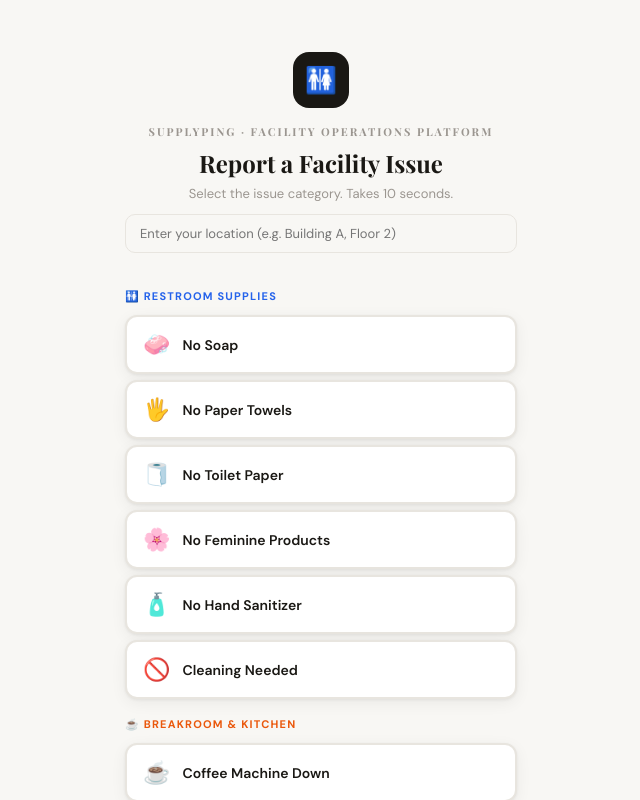
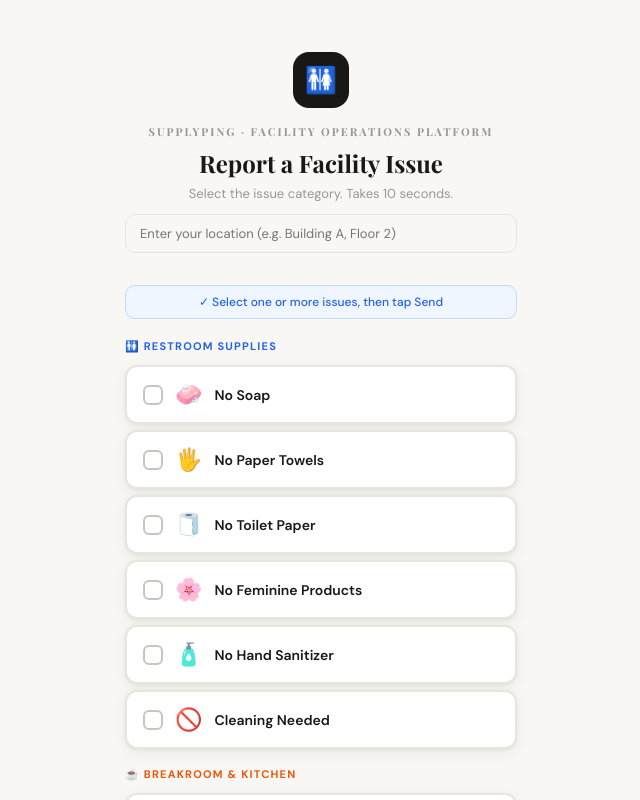
Before and after one commit to okoromentus-dot/supplyping, a React (Vite) app: page / in a window 1280 px wide. Both pictures are taken after a click on the button "See How It Works →". Shown: the top 800 px of the page, without its empty margins (319-959 px from the left). Built offline with nearby package versions, Linux system fonts and the light colour scheme.

Commit message:
Add files via upload

```diff
--- a/src/App.jsx
+++ b/src/App.jsx
@@ -230,7 +230,8 @@ export default function App() {
   const [alertEmail, setAlertEmail] = useState("");
   const [alertPhone, setAlertPhone] = useState("");
   const [testSent, setTestSent] = useState(false);
-  const [reportIssue, setReportIssue] = useState(null);
+  const [reportIssues, setReportIssues] = useState([]);
+  const [otherText, setOtherText] = useState("");
   const [reportDone, setReportDone] = useState(false);
   const [authError, setAuthError] = useState("");
   const [authLoading, setAuthLoading] = useState(false);
@@ -943,6 +944,9 @@ export default function App() {
                 </div>
               )}
             </div>
+            <div style={{ background: T.blueLight, border: `1px solid ${T.blueBorder}`, borderRadius: 10, padding: "8px 14px", fontSize: 12, color: T.blue, fontWeight: 500, textAlign: "center", marginBottom: 16 }}>
+              ✓ Select one or more issues, then tap Send
+            </div>
             <div style={{ display: "flex", flexDirection: "column", gap: 14, marginBottom: 16 }}>
               {SUPPLY_CATEGORIES.map(cat => (
                 <div key={cat.id}>
@@ -951,23 +955,45 @@ export default function App() {
                   </div>
                   <div style={{ display: "flex", flexDirection: "column", gap: 6 }}>
                     {cat.items.map(s => {
-                      const sel = reportIssue === s.id;
+                      const sel = reportIssues.includes(s.id);
                       return (
-                        <button key={s.id} onClick={() => setReportIssue(s.id)}
+                        <button key={s.id} onClick={() => setReportIssues(prev => prev.includes(s.id) ? prev.filter(x => x !== s.id) : [...prev, s.id])}
                           style={{ background: sel ? T.ink : T.white, border: `2px solid ${sel ? T.ink : T.border}`, borderRadius: 12, padding: "13px 16px", fontFamily: font.body, cursor: "pointer", display: "flex", alignItems: "center", gap: 12, boxShadow: T.shadow, transition: "all 0.15s" }}>
+                          <span style={{ width: 20, height: 20, borderRadius: 6, border: `2px solid ${sel ? T.white : T.dim}`, background: sel ? T.green : "transparent", display: "flex", alignItems: "center", justifyContent: "center", flexShrink: 0, fontSize: 12, color: T.white }}>{sel ? "✓" : ""}</span>
                           <span style={{ fontSize: 22 }}>{s.emoji}</span>
                           <span style={{ fontSize: 14, fontWeight: 600, color: sel ? T.white : T.ink }}>{s.label}</span>
-                          {sel && <span style={{ marginLeft: "auto", fontSize: 16 }}>✓</span>}
                         </button>
                       );
                     })}
                   </div>
                 </div>
               ))}
+
+              {/* OTHER — custom issue */}
+              <div>
+                <div style={{ fontSize: 11, color: T.muted, fontWeight: 700, textTransform: "uppercase", letterSpacing: 1.2, marginBottom: 8, fontFamily: font.body, padding: "4px 0" }}>
+                  ✏️ Other / Custom Issue
+                </div>
+                <input
+                  value={otherText}
+                  onChange={e => setOtherText(e.target.value)}
+                  placeholder="Describe any other issue here..."
+                  style={{ width: "100%", border: `2px solid ${otherText ? T.ink : T.border}`, borderRadius: 12, padding: "13px 16px", fontFamily: font.body, fontSize: 14, color: T.ink, background: T.white, outline: "none", boxSizing: "border-box", boxShadow: T.shadow }}
+                />
+              </div>
             </div>
+
+            {(reportIssues.length > 0 || otherText.trim()) && (
+              <div style={{ background: T.greenLight, border: `1px solid ${T.greenBorder}`, borderRadius: 10, padding: "10px 14px", fontSize: 12, color: T.green, fontWeight: 500, marginBottom: 14 }}>
+                {reportIssues.length + (otherText.trim() ? 1 : 0)} issue{(reportIssues.length + (otherText.trim() ? 1 : 0)) > 1 ? "s" : ""} selected
+              </div>
+            )}
+
             <Btn label="Send Report →" onClick={async () => {
-              if (!reportIssue) return;
-              const supply = SUPPLIES.find(s => s.id === reportIssue);
+              const selectedLabels = reportIssues.map(id => SUPPLIES.find(s => s.id === id)?.label).filter(Boolean);
+              if (otherText.trim()) selectedLabels.push(`Other: ${otherText.trim()}`);
+              if (selectedLabels.length === 0) return;
+              const issueString = selectedLabels.join(", ");
               const cleaningEmail = alertEmail || new URLSearchParams(window.location.search).get("ce") || "";
               const locName = qrLocation || new URLSearchParams(window.location.search).get("l") || "Unknown Location";
               const roomName = qrRoom || new URLSearchParams(window.location.search).get("r") || "Unknown Room";
@@ -983,7 +1009,7 @@ export default function App() {
                     "Location": locName,
                     "Room": roomName,
                     "Stall": `Stall ${stallNum}`,
-                    "Status": supply?.label || reportIssue,
+                    "Status": issueString,
                     "Cleaning Team Email": cleaningEmail,
                     "Reported At": new Date().toISOString(),
                     "Resolved": false
@@ -991,12 +1017,12 @@ export default function App() {
                 });
               } catch(e) { console.log("Airtable error:", e); }
 
-              // Send email to client cleaning team via EmailJS
+              // Send email to client team via EmailJS
               if (cleaningEmail) {
                 try {
                   await emailjs.send(EMAILJS_SERVICE, EMAILJS_TEMPLATE, {
                     cleaning_email: cleaningEmail,
-                    issue: supply?.label || reportIssue,
+                    issue: issueString,
                     location: locName,
                     room: roomName,
                     stall: `Stall ${stallNum}`,
@@ -1007,7 +1033,7 @@ export default function App() {
               }
 
               setReportDone(true);
-            }} disabled={!reportIssue} variant="primary" full size="lg" />
+            }} disabled={reportIssues.length === 0 && !otherText.trim()} variant="primary" full size="lg" />
             <div style={{ textAlign: "center", marginTop: 16 }}>
               <span onClick={() => nav("landing")} style={{ fontSize: 12, color: T.muted, cursor: "pointer" }}>← supplyping.com</span>
             </div>
@@ -1018,7 +1044,7 @@ export default function App() {
             <h2 style={{ fontFamily: font.display, fontSize: 28, fontWeight: 700, color: T.green, margin: "0 0 10px" }}>Report Sent!</h2>
             <p style={{ color: T.muted, fontSize: 15 }}>The cleaning team has been notified and is on their way.</p>
             <div style={{ marginTop: 28, display: "flex", gap: 10, justifyContent: "center", flexWrap: "wrap" }}>
-              <Btn label="Report Another Issue" onClick={() => { setReportIssue(null); setReportDone(false); }} variant="outline" />
+              <Btn label="Report Another Issue" onClick={() => { setReportIssues([]); setOtherText(""); setReportDone(false); }} variant="outline" />
               <Btn label="← supplyping.com" onClick={() => nav("landing")} variant="ghost" />
             </div>
           </div>
```
Also changed, not shown: 2 other files (tests, documents, lock files or other folders).
